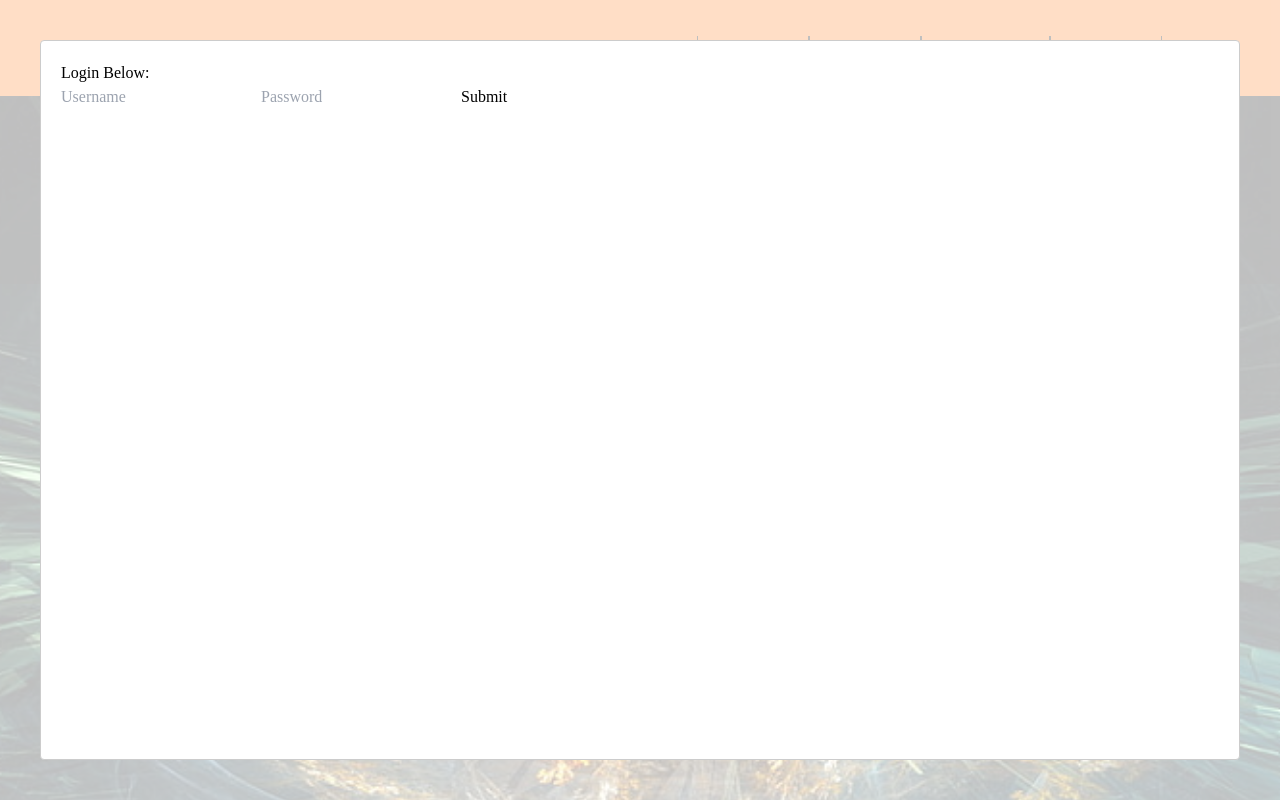
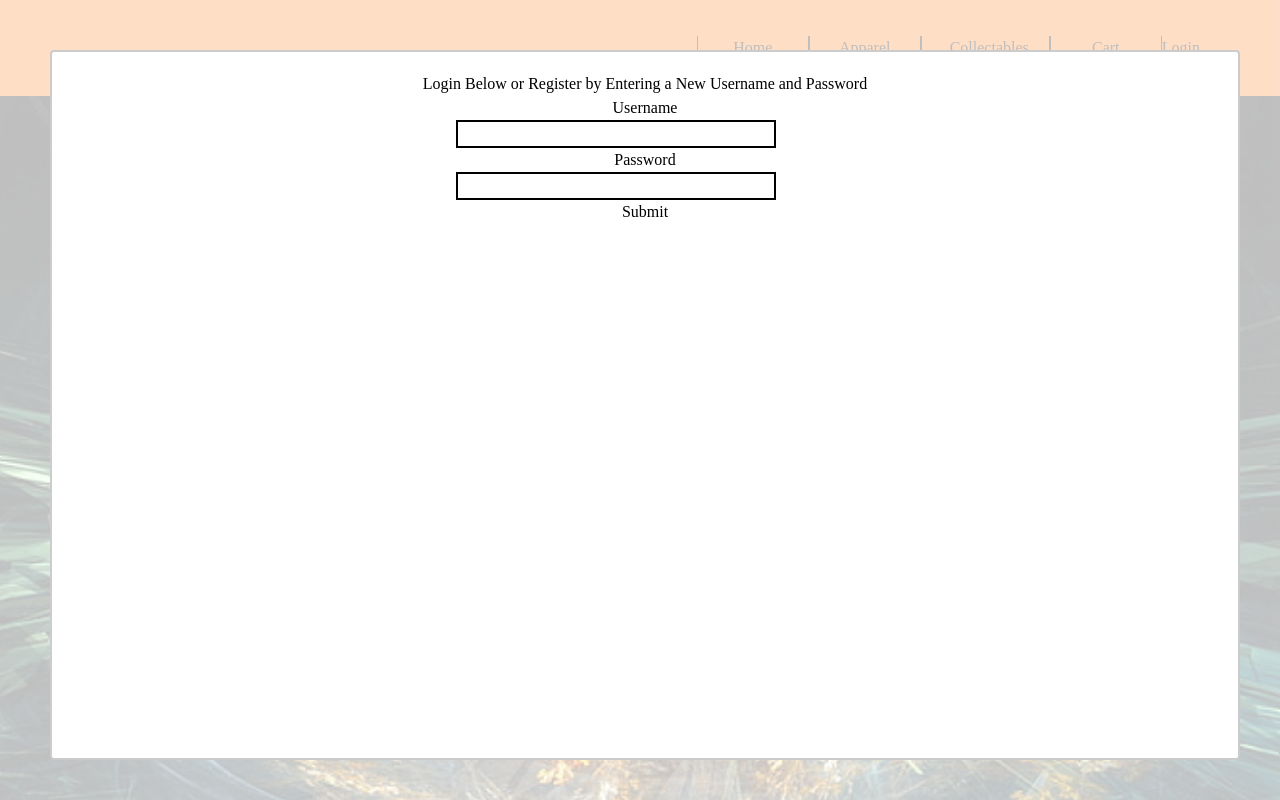
Before and after one commit to katlizf/ecommerce-app, a React (Create React App) app: page / in a window 1280 px wide. Both pictures are taken after a click on the button "Login". Shown: the top 800 px of the page. Built offline with nearby package versions, Linux system fonts and the light colour scheme; a web font is replaced by a local one; what tailwindcss-text-fill-stroke would draw is missing.

Commit message:
working on modal styling

```diff
--- a/src/components/Login.jsx
+++ b/src/components/Login.jsx
@@ -3,12 +3,14 @@ import ReactModal from 'react-modal'
 import ReactDOM from 'react-dom'
 import axios from 'axios'
 import {Redirect} from 'react-router-dom'
+import {data} from 'autoprefixer'
 
 
 
 function Login() {
 
     const [showModal, setShowModal] = useState(false)
+    const [userInfo, setUserInfo] = useState('')
 
     const openModal = () => {
         setShowModal(true)
@@ -19,24 +21,37 @@ function Login() {
 
     const checkUserExists = user => {
         const body = {id: user.id, username: user.username, password: user.password}
-        axios.post(`http://localhost:4000/api/login`, body).then(res => res.data)
+        axios.post(`http://localhost:4000/api/login`, body).then(res => setUserInfo(res.data))
     }
 
     return (
         <div>
             <button onClick={e => openModal()}>Login</button>
             <ReactModal
-                isOpen={showModal}>
-                <p>Login Below:</p>
+                isOpen={showModal}
+                style={{
+                    content: {
+                        top:'50px',
+                        left:'50px',
+                        border:'2px solid #ccc'
+                    }}}>
+                <div className='flex flex-col'>
+                    <p className='center'>Login Below or Register by Entering a New Username and Password</p>
+                    <label className='center'>Username</label>
                     <input
                         name='username'
                         type='text'
-                    placeholder='Username'></input>
+                        value={data.username}
+                        className='center-input'></input>
+                    <label className='center'>Password</label>
                     <input
                         name='password'
                         type='text'
-                    placeholder='Password'></input>
+                        value={data.password}
+                        className='center-input'></input>
                     <button onClick={closeModal}>Submit</button>
+                </div>
+
             </ReactModal>
         </div>
     )
--- a/src/index.css
+++ b/src/index.css
@@ -22,7 +22,7 @@
         @apply w-64 h-72;
     }
     .prod-desc {
-        @apply h-auto
+        @apply h-auto;
     }
     .cart-btn {
         @apply bg-orange w-24 cursor-pointer;
@@ -36,4 +36,10 @@
     #link-btn-lg {
         @apply w-max pr-5 pl-7 border-x;
     }
+    .center {
+        @apply flex justify-center;
+    }
+    .center-input {
+        @apply ml-96 w-80 border-2
+    }
 }
```
Lines whose indentation alone changed are shown as unchanged.
